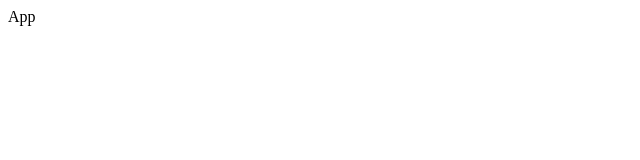
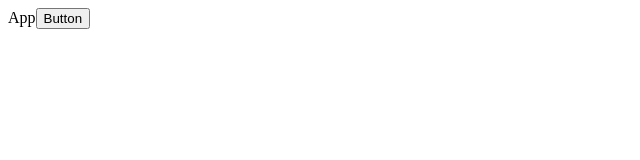
Before and after one commit to GoranAviani/react_coding_exercise_8_usestate_exercise, a React (Create React App) app: page / in a window 1280 px wide. Shown: the top 160 px of the page, without its empty margins (0-640 px from the left). Built offline with nearby package versions, Linux system fonts and the light colour scheme.

Commit message:
Coding Exercise 8: useState Exercise

```diff
--- a/src/App.js
+++ b/src/App.js
@@ -1,9 +1,12 @@
 import React, {useState} from "react";
 
 const App = () => {
+
+
     return (
         <div>
             App
+            <button onClick={console.log('click')}>Button</button>
         </div>
     )
 }
```
